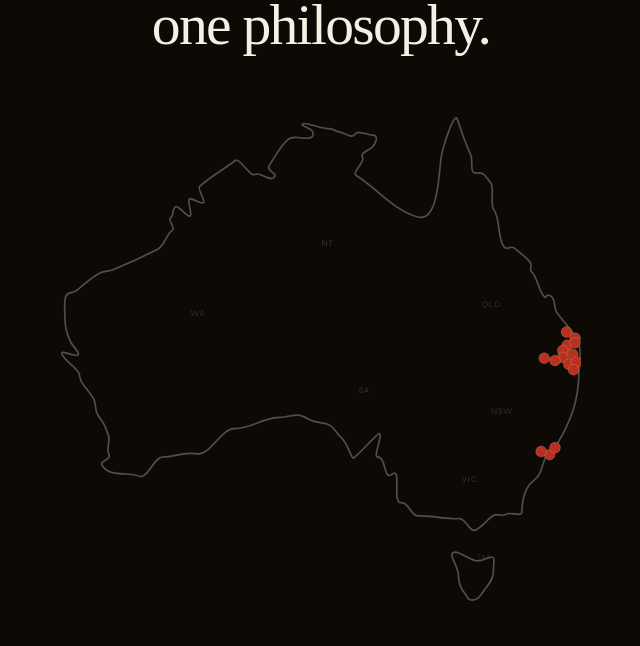
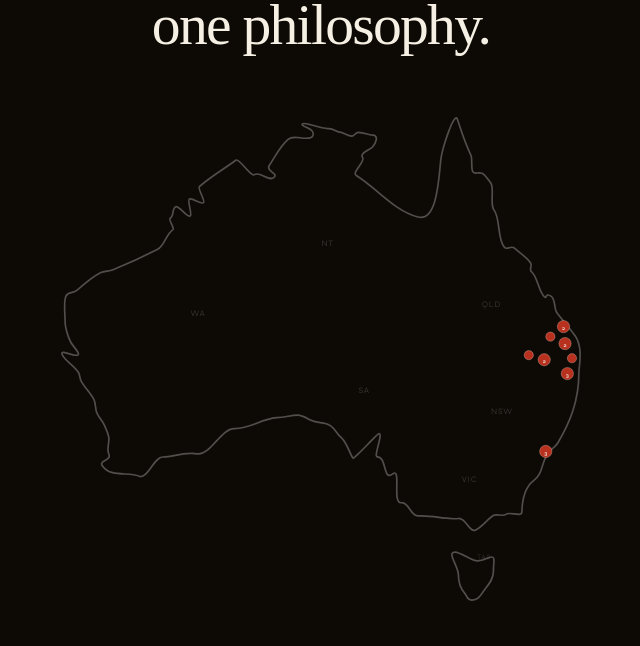
Before and after one commit to aether19/ryu-spa-v2, a React (Vite) app in the folder app/: page / in a window 1280 px wide. Shown: the part 3368-4014 px from the top of the page, without its empty margins (319-959 px from the left). Built offline with nearby package versions, Linux system fonts and the light colour scheme; a web font is replaced by a local one.

Commit message:
Increase spacing between map location dots for better UX

```diff
--- a/app/src/sections/home/InkMapSection.tsx
+++ b/app/src/sections/home/InkMapSection.tsx
@@ -5,46 +5,94 @@ import { Link } from 'react-router-dom';
 
 gsap.registerPlugin(ScrollTrigger);
 
-interface Location {
+// ─── Data ─────────────────────────────────────────────────────────────────────
+// Geographically close clinics are grouped into clusters so each dot is
+// clearly separated from its neighbours (min ~21 SVG units between centres).
+
+interface ClinicEntry { id: string; name: string; address: string; rating: string; }
+
+interface Cluster {
   id: string;
-  name: string;
-  address: string;
+  label: string;   // area name shown in tooltip header
   cx: number;
   cy: number;
-  rating: string;
-  cluster: string;
+  clinics: ClinicEntry[];
 }
 
-const locations: Location[] = [
-  { id: 'maroochydore',  name: 'Sunshine Plaza',        address: 'Maroochydore, QLD',     cx: 656, cy: 279, rating: '4.9', cluster: 'sunshine-coast' },
-  { id: 'kawana',        name: 'Kawana Waters',          address: 'Bokarina, QLD',          cx: 667, cy: 287, rating: '4.8', cluster: 'sunshine-coast' },
-  { id: 'anzac-square',  name: 'Anzac Square',           address: 'Brisbane CBD, QLD',      cx: 657, cy: 296, rating: '4.9', cluster: 'brisbane' },
-  { id: 'queens-plaza',  name: 'Queens Plaza',           address: 'Brisbane CBD, QLD',      cx: 667, cy: 293, rating: '4.8', cluster: 'brisbane' },
-  { id: 'chermside',     name: 'Westfield Chermside',    address: 'Chermside, QLD',         cx: 651, cy: 303, rating: '4.8', cluster: 'brisbane' },
-  { id: 'garden-city',   name: 'Garden City',            address: 'Upper Mt Gravatt, QLD',  cx: 664, cy: 308, rating: '4.9', cluster: 'brisbane' },
-  { id: 'indooroopilly', name: 'Indooroopilly',          address: 'Indooroopilly, QLD',     cx: 651, cy: 312, rating: '4.7', cluster: 'brisbane' },
-  { id: 'ipswich',       name: 'Riverlink',              address: 'Ipswich, QLD',           cx: 641, cy: 316, rating: '4.7', cluster: 'brisbane' },
-  { id: 'toowoomba',     name: 'Grand Central',          address: 'Toowoomba, QLD',         cx: 627, cy: 313, rating: '4.8', cluster: 'brisbane' },
-  { id: 'robina',        name: 'Robina Town Centre',     address: 'Robina, QLD',            cx: 659, cy: 321, rating: '4.7', cluster: 'gold-coast' },
-  { id: 'pacific-fair',  name: 'Pacific Fair',           address: 'Broadbeach, QLD',        cx: 669, cy: 318, rating: '4.8', cluster: 'gold-coast' },
-  { id: 'broadbeach',    name: 'The Oasis',              address: 'Broadbeach, QLD',        cx: 665, cy: 328, rating: '4.7', cluster: 'gold-coast' },
-  { id: 'sydney-cbd',    name: 'Westfield Sydney',       address: 'Sydney CBD, NSW',        cx: 634, cy: 438, rating: '4.8', cluster: 'sydney' },
-  { id: 'chatswood',     name: 'Chatswood Chase',        address: 'Chatswood, NSW',         cx: 641, cy: 429, rating: '4.7', cluster: 'sydney' },
-  { id: 'parramatta',    name: 'Westfield Parramatta',   address: 'Parramatta, NSW',        cx: 623, cy: 434, rating: '4.8', cluster: 'sydney' },
+const clusters: Cluster[] = [
+  {
+    id: 'sunshine-coast', label: 'Sunshine Coast', cx: 652, cy: 272,
+    clinics: [
+      { id: 'maroochydore', name: 'Sunshine Plaza',  address: 'Maroochydore, QLD', rating: '4.9' },
+      { id: 'kawana',       name: 'Kawana Waters',   address: 'Bokarina, QLD',     rating: '4.8' },
+    ],
+  },
+  {
+    id: 'brisbane-north', label: 'Brisbane North', cx: 635, cy: 285,
+    clinics: [
+      { id: 'chermside', name: 'Westfield Chermside', address: 'Chermside, QLD', rating: '4.8' },
+    ],
+  },
+  {
+    id: 'brisbane-cbd', label: 'Brisbane CBD', cx: 654, cy: 294,
+    clinics: [
+      { id: 'anzac-square', name: 'Anzac Square', address: 'Brisbane CBD, QLD', rating: '4.9' },
+      { id: 'queens-plaza', name: 'Queens Plaza', address: 'Brisbane CBD, QLD', rating: '4.8' },
+    ],
+  },
+  {
+    id: 'toowoomba', label: 'Toowoomba', cx: 607, cy: 309,
+    clinics: [
+      { id: 'toowoomba', name: 'Grand Central', address: 'Toowoomba, QLD', rating: '4.8' },
+    ],
+  },
+  {
+    id: 'brisbane-west', label: 'Brisbane West', cx: 627, cy: 315,
+    clinics: [
+      { id: 'indooroopilly', name: 'Indooroopilly', address: 'Indooroopilly, QLD', rating: '4.7' },
+      { id: 'ipswich',       name: 'Riverlink',     address: 'Ipswich, QLD',       rating: '4.7' },
+    ],
+  },
+  {
+    id: 'brisbane-south', label: 'Brisbane South', cx: 663, cy: 313,
+    clinics: [
+      { id: 'garden-city', name: 'Garden City', address: 'Upper Mt Gravatt, QLD', rating: '4.9' },
+    ],
+  },
+  {
+    id: 'gold-coast', label: 'Gold Coast', cx: 657, cy: 333,
+    clinics: [
+      { id: 'robina',       name: 'Robina Town Centre', address: 'Robina, QLD',     rating: '4.7' },
+      { id: 'pacific-fair', name: 'Pacific Fair',       address: 'Broadbeach, QLD', rating: '4.8' },
+      { id: 'broadbeach',   name: 'The Oasis',          address: 'Broadbeach, QLD', rating: '4.7' },
+    ],
+  },
+  {
+    id: 'sydney', label: 'Sydney', cx: 629, cy: 434,
+    clinics: [
+      { id: 'sydney-cbd', name: 'Westfield Sydney',     address: 'Sydney CBD, NSW', rating: '4.8' },
+      { id: 'chatswood',  name: 'Chatswood Chase',      address: 'Chatswood, NSW',  rating: '4.7' },
+      { id: 'parramatta', name: 'Westfield Parramatta', address: 'Parramatta, NSW', rating: '4.8' },
+    ],
+  },
 ];
 
+// Flat list still used for mobile
+const allClinics = clusters.flatMap(c => c.clinics.map(cl => ({ ...cl, cluster: c.id })));
+
+// ─── Component ────────────────────────────────────────────────────────────────
+
 export default function InkMapSection() {
-  const sectionRef       = useRef<HTMLDivElement>(null);
-  const headerRef        = useRef<HTMLDivElement>(null);
-  const [hoveredLocation, setHoveredLocation] = useState<Location | null>(null);
-  const [lockedLocation,  setLockedLocation]  = useState<Location | null>(null);
+  const sectionRef = useRef<HTMLDivElement>(null);
+  const headerRef  = useRef<HTMLDivElement>(null);
+  const [hovered, setHovered] = useState<Cluster | null>(null);
+  const [locked,  setLocked]  = useState<Cluster | null>(null);
 
-  // What to display: locked takes priority over hovered
-  const displayLocation = lockedLocation ?? hoveredLocation;
+  const display = locked ?? hovered;
 
-  const handleDotClick = (loc: Location, e: React.MouseEvent) => {
+  const handleDotClick = (c: Cluster, e: React.MouseEvent) => {
     e.stopPropagation();
-    setLockedLocation(prev => prev?.id === loc.id ? null : loc);
+    setLocked(prev => prev?.id === c.id ? null : c);
   };
 
   useEffect(() => {
@@ -56,10 +104,10 @@ export default function InkMapSection() {
       });
       if (t.scrollTrigger) triggers.push(t.scrollTrigger);
     }
-    const dots = sectionRef.current?.querySelectorAll('.location-dot');
+    const dots = sectionRef.current?.querySelectorAll('.loc-dot');
     if (dots) {
       const t = gsap.fromTo(dots, { scale: 0, opacity: 0 }, {
-        scale: 1, opacity: 1, duration: 0.4, stagger: 0.05, ease: 'back.out(1.7)',
+        scale: 1, opacity: 1, duration: 0.4, stagger: 0.07, ease: 'back.out(1.7)',
         scrollTrigger: { trigger: sectionRef.current, start: 'top 60%', toggleActions: 'play none none none' },
       });
       if (t.scrollTrigger) triggers.push(t.scrollTrigger);
@@ -72,13 +120,13 @@ export default function InkMapSection() {
       ref={sectionRef}
       className="relative py-24 lg:py-36 overflow-hidden"
       style={{ backgroundColor: '#0D0A06' }}
-      onClick={() => setLockedLocation(null)}
+      onClick={() => setLocked(null)}
     >
       <div className="max-w-[1280px] mx-auto px-6 lg:px-10">
 
         <div ref={headerRef} className="text-center mb-12 lg:mb-16 opacity-0">
           <span className="label-style text-chi-cinnabar block mb-3">FIND YOUR NEAREST CLINIC</span>
-          <h2 className="font-display text-chi-parchment" style={{ fontSize: 'clamp(40px, 4.5vw, 64px)', lineHeight: 0.95, letterSpacing: '-0.03em' }}>
+          <h2 className="font-display text-chi-parchment" style={{ fontSize: 'clamp(40px,4.5vw,64px)', lineHeight: 0.95, letterSpacing: '-0.03em' }}>
             23 locations,<br />one philosophy.
           </h2>
         </div>
@@ -91,95 +139,124 @@ export default function InkMapSection() {
         >
           <div style={{ position: 'relative', paddingBottom: '93.13%' }}>
 
-            {/* Real Australia SVG outline */}
             <img
               src="/images/MrTim_Australia_Outline.svg"
               alt="Australia map"
               style={{ position: 'absolute', inset: 0, width: '100%', height: '100%', filter: 'brightness(0) invert(1)', opacity: 0.28 }}
             />
 
-            {/* Dot overlay — viewBox matches SVG file */}
             <svg
               style={{ position: 'absolute', inset: 0, width: '100%', height: '100%' }}
               viewBox="0 0 674.71 628.37"
               fill="none"
             >
               {/* State labels */}
-              <text x="168" y="258" fill="rgba(255,255,255,0.16)" fontSize="11" fontFamily="Syne, sans-serif" letterSpacing="1">WA</text>
-              <text x="338" y="168" fill="rgba(255,255,255,0.16)" fontSize="11" fontFamily="Syne, sans-serif" letterSpacing="1">NT</text>
-              <text x="386" y="358" fill="rgba(255,255,255,0.16)" fontSize="11" fontFamily="Syne, sans-serif" letterSpacing="1">SA</text>
-              <text x="546" y="246" fill="rgba(255,255,255,0.16)" fontSize="11" fontFamily="Syne, sans-serif" letterSpacing="1">QLD</text>
-              <text x="558" y="385" fill="rgba(255,255,255,0.16)" fontSize="11" fontFamily="Syne, sans-serif" letterSpacing="1">NSW</text>
-              <text x="520" y="474" fill="rgba(255,255,255,0.16)" fontSize="11" fontFamily="Syne, sans-serif" letterSpacing="1">VIC</text>
-              <text x="540" y="574" fill="rgba(255,255,255,0.13)" fontSize="9"  fontFamily="Syne, sans-serif" letterSpacing="1">TAS</text>
+              <text x="168" y="258" fill="rgba(255,255,255,0.16)" fontSize="11" fontFamily="Syne,sans-serif" letterSpacing="1">WA</text>
+              <text x="338" y="168" fill="rgba(255,255,255,0.16)" fontSize="11" fontFamily="Syne,sans-serif" letterSpacing="1">NT</text>
+              <text x="386" y="358" fill="rgba(255,255,255,0.16)" fontSize="11" fontFamily="Syne,sans-serif" letterSpacing="1">SA</text>
+              <text x="546" y="246" fill="rgba(255,255,255,0.16)" fontSize="11" fontFamily="Syne,sans-serif" letterSpacing="1">QLD</text>
+              <text x="558" y="385" fill="rgba(255,255,255,0.16)" fontSize="11" fontFamily="Syne,sans-serif" letterSpacing="1">NSW</text>
+              <text x="520" y="474" fill="rgba(255,255,255,0.16)" fontSize="11" fontFamily="Syne,sans-serif" letterSpacing="1">VIC</text>
+              <text x="540" y="574" fill="rgba(255,255,255,0.13)" fontSize="9"  fontFamily="Syne,sans-serif" letterSpacing="1">TAS</text>
 
-              {locations.map((loc) => {
-                const isLocked  = lockedLocation?.id === loc.id;
-                const isActive  = isLocked || hoveredLocation?.id === loc.id;
+              {clusters.map(c => {
+                const isLocked  = locked?.id === c.id;
+                const isActive  = isLocked || hovered?.id === c.id;
+                const multi     = c.clinics.length > 1;
+
                 return (
                   <g
-                    key={loc.id}
-                    className="location-dot"
-                    style={{ transformOrigin: `${loc.cx}px ${loc.cy}px`, cursor: 'pointer' }}
-                    onMouseEnter={() => setHoveredLocation(loc)}
-                    onMouseLeave={() => setHoveredLocation(null)}
-                    onClick={e => handleDotClick(loc, e)}
+                    key={c.id}
+                    className="loc-dot"
+                    style={{ transformOrigin: `${c.cx}px ${c.cy}px`, cursor: 'pointer' }}
+                    onMouseEnter={() => setHovered(c)}
+                    onMouseLeave={() => setHovered(null)}
+                    onClick={e => handleDotClick(c, e)}
                   >
-                    {/* Animated pulse ring */}
-                    <circle cx={loc.cx} cy={loc.cy} r="9" fill="none" stroke="#B8311F" strokeWidth="0.6" opacity="0">
-                      <animate attributeName="r"       values="9;18;9"    dur="2.8s" repeatCount="indefinite" />
+                    {/* Pulse ring */}
+                    <circle cx={c.cx} cy={c.cy} r="9" fill="none" stroke="#B8311F" strokeWidth="0.6" opacity="0">
+                      <animate attributeName="r"       values="9;20;9"    dur="2.8s" repeatCount="indefinite" />
                       <animate attributeName="opacity" values="0.4;0;0.4" dur="2.8s" repeatCount="indefinite" />
                     </circle>
-                    {/* Locked-state outer ring */}
-                    {isLocked && (
-                      <circle cx={loc.cx} cy={loc.cy} r="9" fill="none" stroke="#B8311F" strokeWidth="1.5" opacity="0.6" />
-                    )}
-                    {/* Solid dot */}
+                    {/* Lock ring */}
+                    {isLocked && <circle cx={c.cx} cy={c.cy} r="11" fill="none" stroke="#B8311F" strokeWidth="1.5" opacity="0.6" />}
+                    {/* Solid dot — slightly larger for multi-location clusters */}
                     <circle
-                      cx={loc.cx} cy={loc.cy} r="7"
+                      cx={c.cx} cy={c.cy}
+                      r={multi ? 8 : 6}
                       fill={isActive ? '#FF4D2E' : '#B8311F'}
-                      stroke="rgba(245,240,227,0.3)"
-                      strokeWidth="0.8"
+                      stroke="rgba(245,240,227,0.35)"
+                      strokeWidth="1"
                       style={{ transition: 'fill 0.15s' }}
                     />
+                    {/* Count badge for multi-clinic clusters */}
+                    {multi && (
+                      <text
+                        x={c.cx} y={c.cy + 4}
+                        textAnchor="middle"
+                        fill="#F5F0E3"
+                        fontSize="7"
+                        fontFamily="Syne,sans-serif"
+                        fontWeight="600"
+                        style={{ pointerEvents: 'none', userSelect: 'none' }}
+                      >
+                        {c.clinics.length}
+                      </text>
+                    )}
                   </g>
                 );
               })}
             </svg>
 
-            {/* ── Tooltip — original simple card design ── */}
-            {displayLocation && (
+            {/* Tooltip */}
+            {display && (
               <div
-                className="absolute z-10 p-4 rounded-chi"
+                className="absolute z-10 rounded-chi"
                 style={{
                   backgroundColor: '#F5F0E3',
-                  border: '1px solid rgba(201, 144, 58, 0.2)',
-                  left: `${(displayLocation.cx / 674.71) * 100}%`,
-                  top:  `${(displayLocation.cy / 628.37) * 100}%`,
-                  transform: 'translate(-50%, -120%)',
-                  minWidth: '200px',
+                  border: '1px solid rgba(201,144,58,0.2)',
+                  left: `${(display.cx / 674.71) * 100}%`,
+                  top:  `${(display.cy / 628.37) * 100}%`,
+                  transform: 'translate(-50%, -115%)',
+                  minWidth: '220px',
+                  maxWidth: '260px',
                   boxShadow: '0 8px 32px rgba(0,0,0,0.3)',
-                  pointerEvents: lockedLocation ? 'auto' : 'none',
+                  pointerEvents: locked ? 'auto' : 'none',
                 }}
                 onClick={e => e.stopPropagation()}
               >
-                <h4 className="font-display text-chi-ink text-base mb-0.5">{displayLocation.name}</h4>
-                <p className="font-body text-chi-smoke text-xs mb-2">{displayLocation.address}</p>
-                <div className="flex items-center justify-between">
-                  <div className="flex items-center gap-1">
+                {/* Header */}
+                <div className="flex items-center justify-between px-4 pt-3 pb-2" style={{ borderBottom: '1px solid rgba(0,0,0,0.07)' }}>
+                  <span className="font-display text-chi-ink text-sm">{display.label}</span>
+                  <span className="font-body text-chi-mist text-xs">{display.clinics.length} {display.clinics.length === 1 ? 'location' : 'locations'}</span>
+                </div>
+                {/* Clinic list */}
+                <div className="py-1">
+                  {display.clinics.map((cl, i) => (
+                    <div
+                      key={cl.id}
+                      className="flex items-center justify-between px-4 py-2"
+                      style={{ borderBottom: i < display.clinics.length - 1 ? '1px solid rgba(0,0,0,0.05)' : 'none' }}
+                    >
+                      <div>
+                        <p className="font-display text-chi-ink text-xs leading-tight">{cl.name}</p>
+                        <div className="flex items-center gap-0.5 mt-0.5">
                           {[1,2,3,4,5].map(s => (
-                      <svg key={s} width="12" height="12" viewBox="0 0 16 16" fill="#C9903A">
-                        <path d="M8 0l2.47 5.01L16 5.81l-4 3.9.94 5.5L8 12.88l-4.94 2.6.94-5.5-4-3.9 5.53-.8z" />
+                            <svg key={s} width="8" height="8" viewBox="0 0 16 16" fill="#C9903A">
+                              <path d="M8 0l2.47 5.01L16 5.81l-4 3.9.94 5.5L8 12.88l-4.94 2.6.94-5.5-4-3.9 5.53-.8z"/>
                             </svg>
                           ))}
-                    <span className="font-body text-xs ml-1" style={{ color: '#C9903A' }}>{displayLocation.rating}</span>
+                          <span className="font-body text-[10px] ml-0.5" style={{ color: '#C9903A' }}>{cl.rating}</span>
+                        </div>
                       </div>
                       <Link
-                    to={`/booking?clinic=${displayLocation.id}`}
-                    className="font-body text-chi-cinnabar text-xs hover:underline"
+                        to={`/booking?clinic=${cl.id}`}
+                        className="font-body text-chi-cinnabar text-xs hover:underline ml-3 flex-shrink-0"
                       >
                         Book →
                       </Link>
+                    </div>
+                  ))}
                 </div>
               </div>
             )}
@@ -199,16 +276,25 @@ export default function InkMapSection() {
   );
 }
 
+// ─── Mobile list ──────────────────────────────────────────────────────────────
+
 function MobileLocationList() {
   const [activeTab, setActiveTab] = useState('all');
   const tabs = [
     { key: 'all',            label: 'All'            },
-    { key: 'brisbane',       label: 'Brisbane'       },
+    { key: 'brisbane-cbd',   label: 'Brisbane'       },
     { key: 'gold-coast',     label: 'Gold Coast'     },
     { key: 'sunshine-coast', label: 'Sunshine Coast' },
     { key: 'sydney',         label: 'Sydney'         },
   ];
-  const filtered = activeTab === 'all' ? locations : locations.filter(l => l.cluster === activeTab);
+
+  const filtered = activeTab === 'all'
+    ? allClinics
+    : allClinics.filter(l => {
+        if (activeTab === 'brisbane-cbd')
+          return ['brisbane-cbd','brisbane-north','brisbane-west','brisbane-south','toowoomba'].includes(l.cluster);
+        return l.cluster === activeTab;
+      });
 
   return (
     <div>
```
Lines whose indentation alone changed are shown as unchanged.
